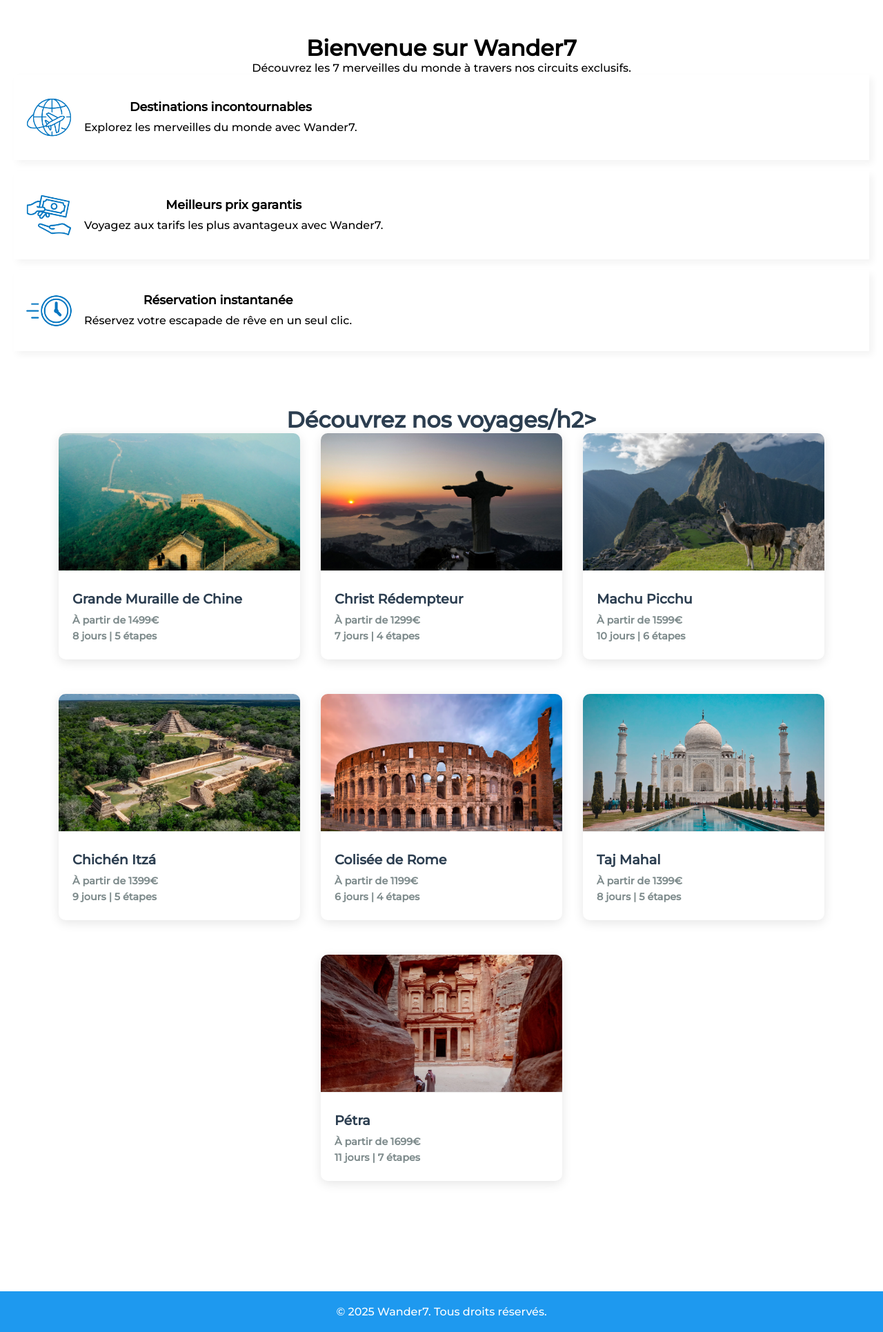
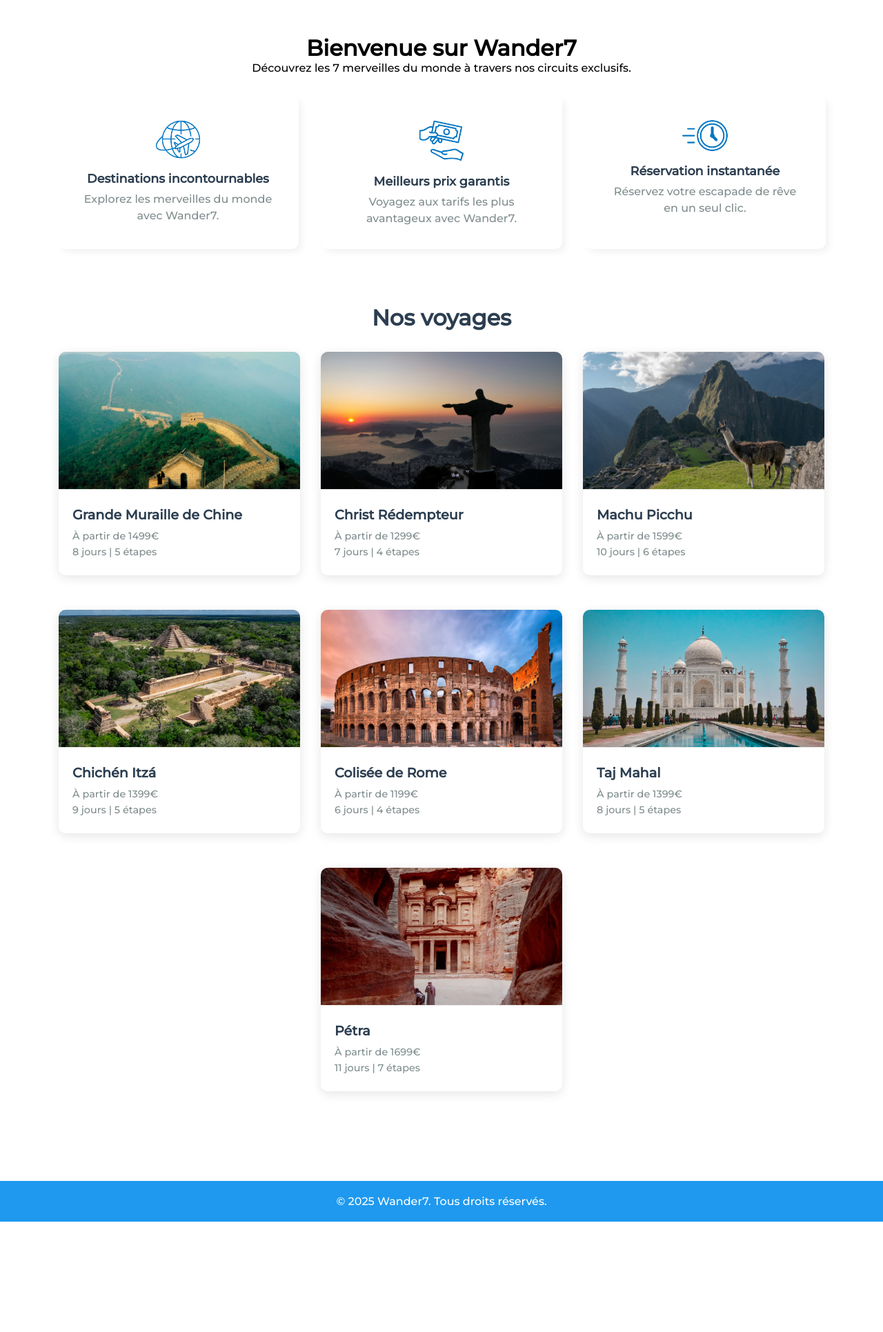
Before and after one commit to adampno/Projet_Click_journeY, a PHP site: page / in a window 1280 px wide. Shown: the part 114-2045 px from the top of the page at 69% size. After the commit the page ends 1885 px from the top, so only its background shows below. Run offline with PHP 8.4, Linux system fonts and the light colour scheme.

Commit message:
[PHASE ]: corrections css de indec

```diff
--- a/all/index.php
+++ b/all/index.php
@@ -63,7 +63,7 @@ $estAdmin = $estConnecte && ($_SESSION['user']['role'] === 'admin');
 
 
       <section class="merveilles-container">
-      <h2>Découvrez nos voyages/h2>
+      <h2>Nos voyages</h2>
 
       <div class="merveilles-grid">
 
--- a/all/style/index.css
+++ b/all/style/index.css
@@ -56,36 +56,58 @@ main {
 }
 
 .feature__container {
-    display: grid;
-    gap: 1rem;
+    display: flex; /* Changement de grid à flex */
+    justify-content: center; /* Centrage horizontal */
+    gap: 2rem; /* Espacement entre les cartes */
+    max-width: 1200px;
+    margin: 2rem auto;
+    padding: 0 20px;
+    flex-wrap: wrap; /* Permet le retour à la ligne sur petits écrans */
 }
 
 .feature__card {
-    padding: 2rem 1rem;
+    flex: 1; /* Les cartes prennent un espace égal */
+    min-width: 250px; /* Largeur minimale pour éviter le rétrécissement */
+    max-width: 350px; /* Largeur maximale pour contrôler l'espacement */
+    padding: 2rem;
     display: flex;
+    flex-direction: column; /* Empilement vertical du contenu */
     align-items: center;
-    gap: 1rem;
-    background-color: var(--white);
+    text-align: center;
+    background-color: white;
     box-shadow: 5px 5px 10px rgba(0, 0, 0, 0.05);
+    border-radius: 10px; /* Coins arrondis pour un look moderne */
+    transition: transform 0.3s ease;
+}
+
+.feature__card:hover {
+    transform: translateY(-5px); /* Effet de levée au survol */
 }
 
 .feature__card img {
     max-width: 70px;
+    margin-bottom: 1rem;
 }
 
 .feature__card h4 {
     margin-bottom: 0.5rem;
     font-size: 1.1rem;
     font-weight: 600;
-    color: var(--text-dark);
+    color: #2c3e50;
 }
 
 .feature__card p {
-    color: var(--text-light);
+    color: #7f8c8d;
     line-height: 1.5rem;
 }
 
-/* Nouveaux styles pour la section des 7 merveilles */
+/* Responsive pour petits écrans */
+@media (max-width: 768px) {
+    .feature__card {
+        min-width: 100%; /* Pleine largeur sur mobile */
+    }
+}
+
 .merveilles-container {
     padding: 40px 0;
     text-align: center;
```
